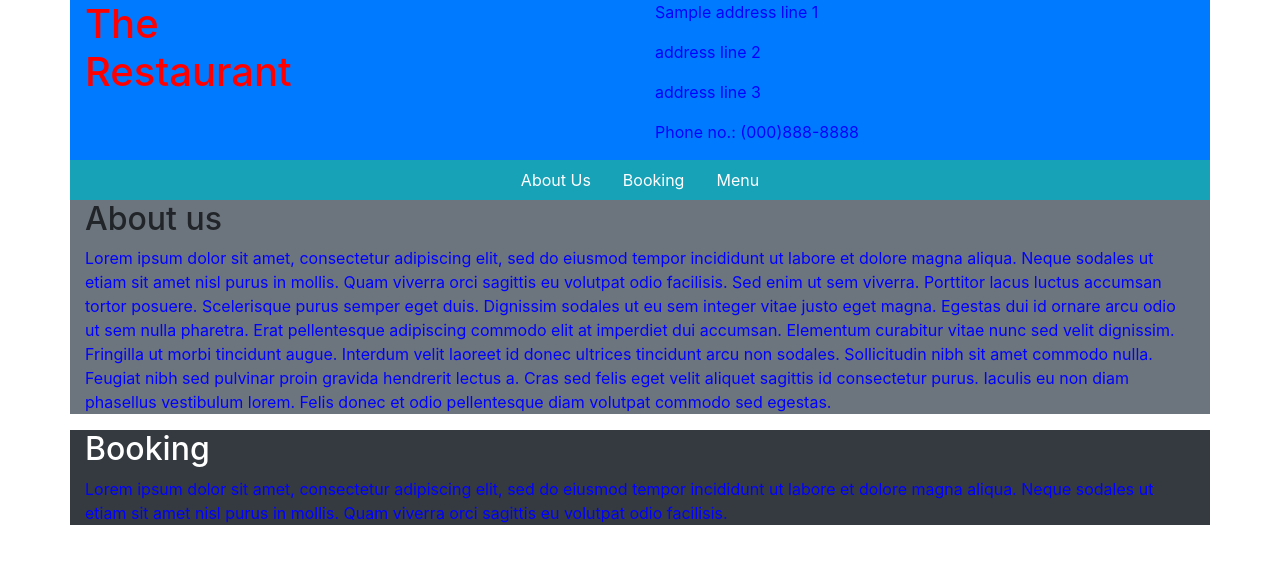
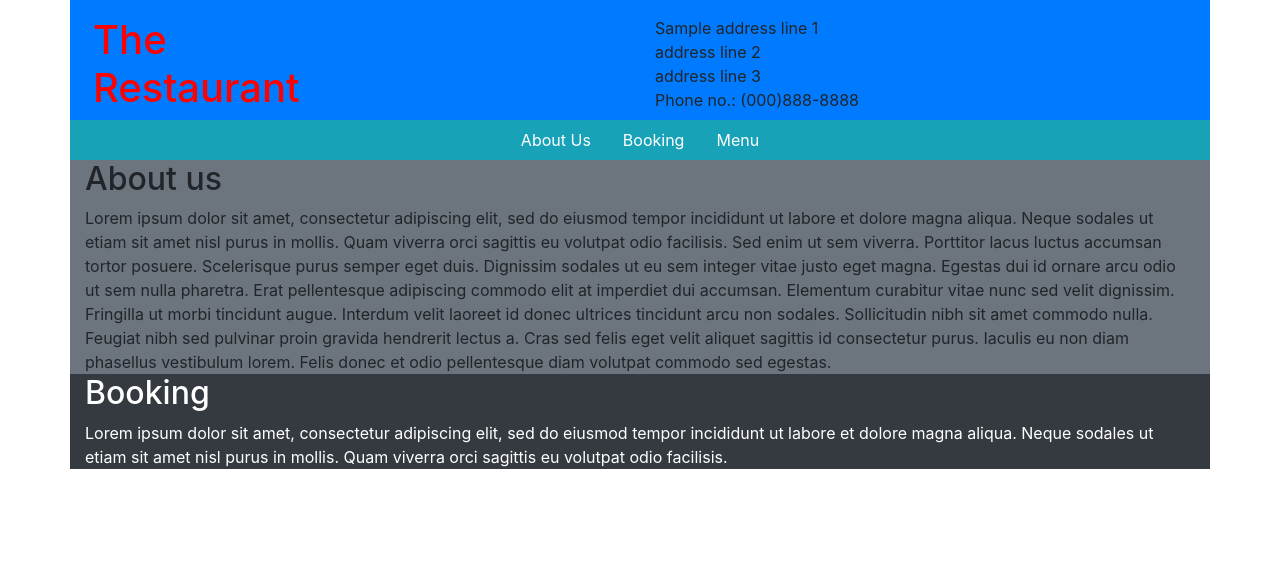
Before and after one commit to James-Glennon/Portfolio-project-4, a plain HTML site: page index.html in a window 1280 px wide. Drawn offline with nearby package versions, Linux system fonts and the light colour scheme.

Commit message:
remove p colour. edit padding and margins on h1, p, and .address

```diff
--- a/style.css
+++ b/style.css
@@ -1,7 +1,13 @@
-header{
+h1{
     color: red;
+    padding-top: 16px;
+    padding-left: 8px;
 }
 
 p{
-    color: blue;
+    margin: 0;
 }
+
+.address{
+    padding-top: 16px;
+}
```
